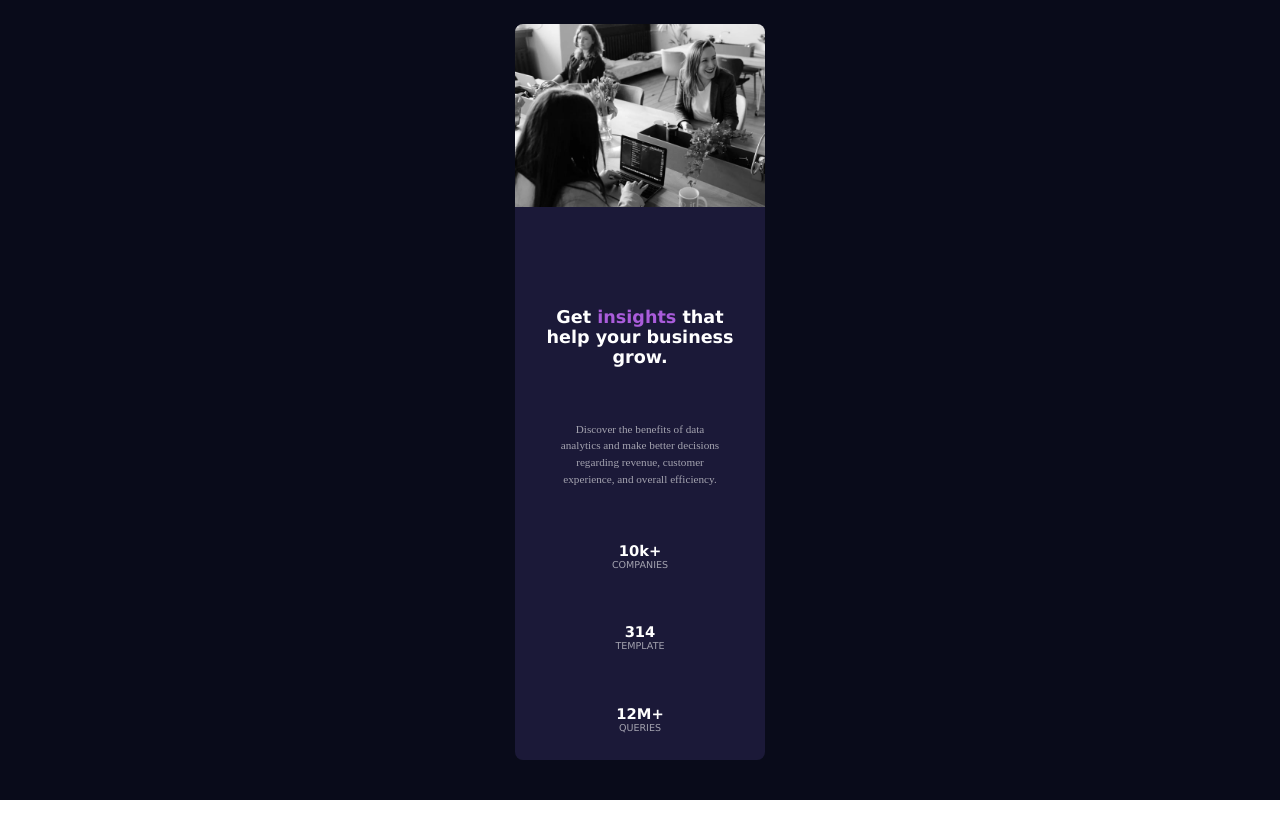
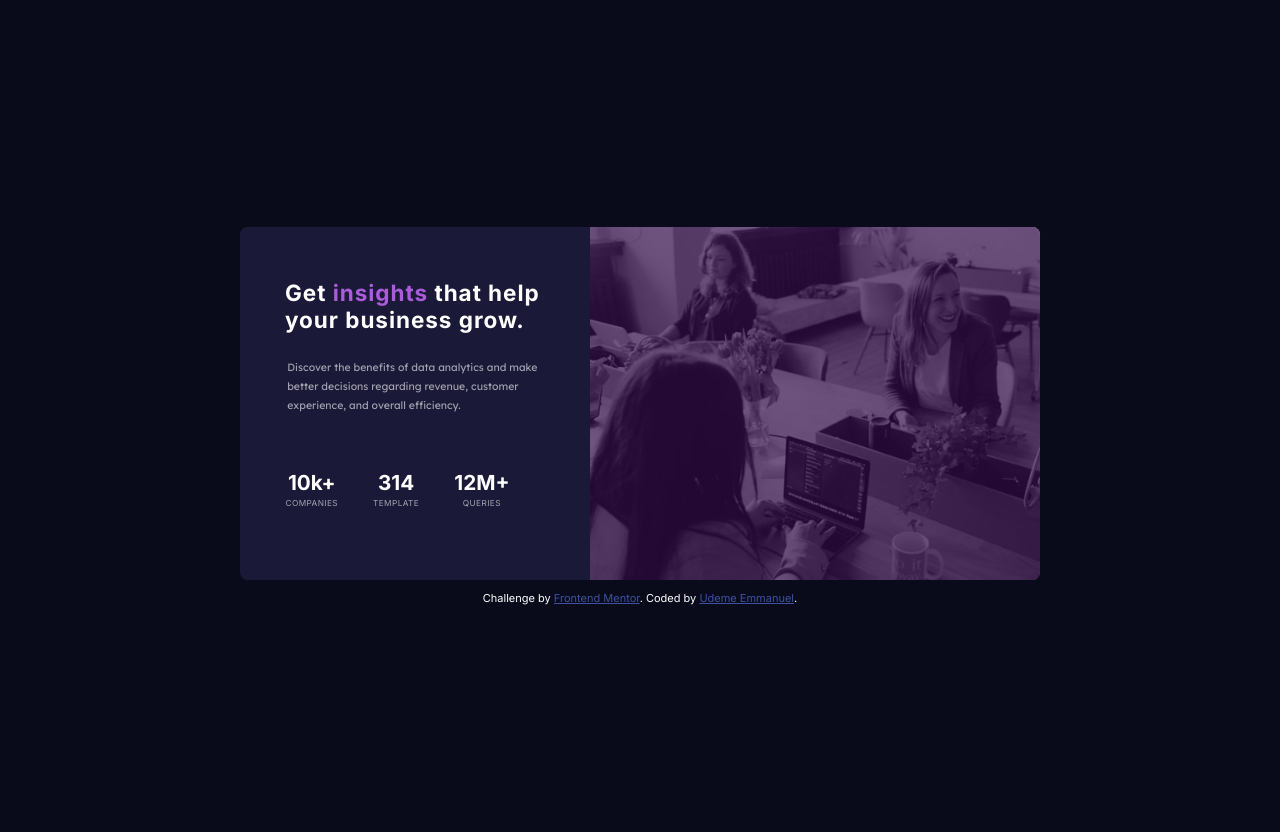
Before and after one commit to Udeme01/STATS-PREVIEW-CARD-COMPONENTS, a plain HTML site: page index.html in a window 1280 px wide. Before the commit the page ends 800 px from the top, so only its background shows below. Drawn offline with Linux system fonts and the light colour scheme.

Commit message:
completed

```diff
--- a/index.html
+++ b/index.html
@@ -3,68 +3,70 @@
 <head>
   <link rel="stylesheet" href="styles.css">
   <meta name="viewport" content="width=device-width, initial-scale=1.0"> <!-- displays site properly based on user's device -->
+  <meta name="title" content="Meta Tags — Preview, Edit and Generate">
 
   <link rel="icon" type="image/png" sizes="32x32" href="./images/favicon-32x32.png">
+
+<link rel="preconnect" href="https://fonts.googleapis.com">
+<link rel="preconnect" href="https://fonts.gstatic.com" crossorigin>
+<link href="https://fonts.googleapis.com/css2?family=Inter:wght@400;700&family=Lexend+Deca&display=swap" rel="stylesheet">
 
   <title>Frontend Mentor | Stats preview card component</title>
 
   <!-- Feel free to remove these styles or customise in your own stylesheet 👍 -->
-  <!-- <style>
-    .attribution { font-size: 11px; text-align: center; }
-    .attribution a { color: hsl(228, 45%, 44%); }
-  </style> -->
+
 </head>
 <body>
   <section class="container"> <!--section start-->
     <div class="contents"> <!--content start tag-->
-      <img class="img" src="images/image-header-mobile.jpg" alt="">
+
+      <div class="image-div-container">
+        <div class="image" role="img" aria-label="image-header-desktop.jpg">
+        </div>
+        <!-- <img class="image" src="images/image-header-desktop.jpg" role="img" aria-label="image-header-desktop.jpg" alt=""> -->
+      </div>
 
       <div class="details"> <!--details start tag-->
-        <p>
-          Get <span class="insight">insights</span> that <span class="help-bizz">help your business</span> grow.
+        <h1>
+          Get <span class="insight">insights</span> that help your business grow.
+        </h1>
+
+        <p class="para">
+          Discover the benefits of data analytics and make better decisions regarding revenue, customer experience, and overall efficiency.
         </p>
 
-        <p>
-          Discover the benefits of data
-          <span class="span-1">analytics and make better decisions</span>
-          <span class="span-2">regarding revenue, customer</span>
-          <span class="span-3">experience, and overall efficiency.</span>
-        </p>
+      <nav>
+        <ul class="stat">
+          <li>
+            <h2>10k+</h2>
+            <span>
+              COMPANIES
+            </span>
+          </li>
 
-        <p class="stat stat-1">
-          10k+
-          <span class="company">
-            COMPANIES
-          </span>
-        </p>
+          <li>
+            <h2>314</h2>
+            <span>
+              TEMPLATE
+            </span>
+          </li>
 
-        <p class="stat stat-2">
-          314
-          <span class="template">
-            TEMPLATE
-          </span>
-        </p>
+          <li>
+            <h2>12M+</h2>
+            <span>
+              QUERIES
+            </span>
+          </li>
+        </ul>
+      </nav>
 
-        <p class="stat stat-3">
-          12M+
-          <span class="query">
-            QUERIES
-          </span>
-        </p>
       </div> <!--details ending tag-->
 
     </div> <!--content ending tag-->
+    <div class="attribution">
+       Challenge by <a href="https://www.frontendmentor.io?ref=challenge" target="_blank">Frontend Mentor</a>.
+       Coded by <a href="https://github.com/Udeme01">Udeme Emmanuel</a>.
+     </div>
  </section> <!-- section ending -->
 </body>
 </html>
-
-  <!-- <div>
-    Get insights that help your business grow.
-
-  Discover the benefits of data analytics and make better decisions regarding revenue, customer
-  experience, and overall efficiency.
-
-  10k+ companies
-  314 templates
-  12m+ queries
-  </div> -->
--- a/styles.css
+++ b/styles.css
@@ -1,115 +1,171 @@
+@import url('https://fonts.googleapis.com/css2?family=Inter:wght@400;700&family=Lexend+Deca&display=swap');
+
 * {
     margin: 0;
     padding: 0;
     box-sizing: border-box;
 }
 
-.img {
-    max-width: 250px;
-    display: inline-block;
+.image {
+    background-image: url(images/image-header-mobile.jpg);
+    background-repeat: no-repeat;
+    background-size: cover;
     border-radius: .50em .50em 0 0;
-    position: relative;
-    bottom: 1em;
+}
+.image::after {
+    content: '';
+    display: block;
+    background-color: hsla(277, 74%, 16%, 0.69);
+    height: 11.475rem;
+    border-radius: .50em .50em 0 0;
 }
 
 body {
-    background-image: url(images/favicon-32x32.png);
-    background-color: #fff;
+    background-color: hsl(233, 47%, 7%);
+    color: #fff;
     background-position: center;
     background-repeat: no-repeat;
     background-size: cover;
-    background-attachment: fixed;
+    font-size: 15px;
+    font-family: 'Inter', sans-serif;
 }
 
 .container {
-    background-color: hsl(233, 47%, 7%);
-    color: #fff;
-    max-width: 1440px;
     margin: 0 auto;
-
     display: flex;
     flex-direction: column;
     justify-content: center;
     align-items: center;
+    text-align: center;
     min-height: 100vh;
-    text-align: center;
+    margin-top: 2em;
 }
 
 .contents {
     background-color: hsl(244, 38%, 16%);
     border-radius: .50em;
     max-width: 250px;
-
-    display: flex;
-    flex-direction: column;
-    justify-content: space-between;
-    align-items: center;
-    min-height: 90vh;
 }
 
 .details {
-    /* outline: 2px solid; */
     display: flex;
     flex-direction: column;
-    justify-content: space-around;
-    min-height: 60vh;
+    justify-content: center;
+    align-items: center;
     padding: 0 .80em;
 }
 
-.details p:nth-child(1) {
-    font-size: 1.1em;
+.details h1{
+    color: hsl(0, 0%, 100%);
     font-weight: 700;
-    font-family: 'Lucida Sans Unicode', 'Lucida Grande', 'Lucida Sans', Arial, sans-serif;
-    color: hsl(0, 0%, 100%);
+    letter-spacing: .06rem;
 }
 
 .insight {
     color: hsl(277, 64%, 61%);
 }
 
-.help-bizz {
-    display: block;
+.para {
+    font-size: .70em;
+    font-weight: 400;
+    font-family: 'Lexend Deca', sans-serif;
+    color: hsla(0, 0%, 100%, 0.6);
+    line-height: 1.8;
+    padding: 0 2em;
 }
 
-.details p:nth-child(2) {
-    font-size: .70em;
-    font-weight: 400;
-    font-family: Geneva, Verdana, sans-serif Arial, sans-serif;
-    color: hsla(0, 0%, 100%, 0.6);
-    line-height: 1.5;
-}
-
-.span-1,.span-2 {
-    display: block;
+.details h1, .para, .stat, .attribution {
+    margin-top: 1em;
 }
 
 .stat {
-    display: flex;
-    flex-direction: column;
     color: hsl(0, 0%, 100%);
     font-size: .92em;
-    font-weight: 700;
-    font-family: 'Lucida Sans Unicode', 'Lucida Grande', 'Lucida Sans', Arial, sans-serif;
+    font-weight: 400;
+}
+.stat li {
+  list-style-type: none;
+  margin-bottom: 15px;
 }
 
-.stat span {
-    font-size: .65em;
-    font-weight: 400;
+
+.stat li span {
+    display: block;
+    font-size: .60em;
     color: hsla(0, 0%, 100%, 0.6);
+    letter-spacing: .4px;
+    margin-top: 3px;
+}
+
+.attribution {
+  font-size: 11px;
+  text-align: center;
+}
+.attribution a {
+  color: hsl(228, 45%, 44%);
 }
 
 
 
-@media (max-width: 2652px) {
+@media (min-width:40rem) {
+    .container {
+        width: 900px;
+        margin: 1rem auto;
+    }
     .contents {
-        background-color: hsl(244, 38%, 16%);
-        border-radius: .50em;
-        max-width: 250px;
-
+        display: flex;
+        flex-direction: row-reverse;
+        justify-content: center;
+        align-content: center;
+        max-width: 800px;
+        margin: 0 2em;
+    }
+    .image {
+        background-image: url(images/image-header-desktop.jpg);
+        background-size: cover;
+        border-radius: 0 .50em .50em 0;
+        background-repeat: no-repeat;
+     }
+     .image::after {
+        content: '';
+        display: block;
+        background-color: hsla(277, 74%, 16%, 0.69);
+        width: 450px;
+        height: 353.1px;
+        border-radius: 0 .50em .50em 0;
+     }
+    .details {
         display: flex;
         flex-direction: column;
+        justify-content: space-around;
+        align-items: center;
+        text-align: left;
+        padding: 0;
+        margin: 0;
+        width: 500px;
+    }
+
+    .details h1 {
+        padding: 0 2em;
+        margin-top: 2em;
+    }
+
+    .details p {
+        padding: 0 4.5em;
+        margin-bottom: 2.5em;
+    }
+    nav {
+        margin-bottom: 20px;
+        padding: 0 2.6em;
+    }
+    .stat {
+        display: flex;
         justify-content: space-between;
         align-items: center;
-        min-height: 90vh;
+        text-align: center;
+        margin-bottom: 30px;
+    }
+    .stat li {
+        margin-right: 35px;
     }
 }
```
Also changed, not shown: 1 other file.
